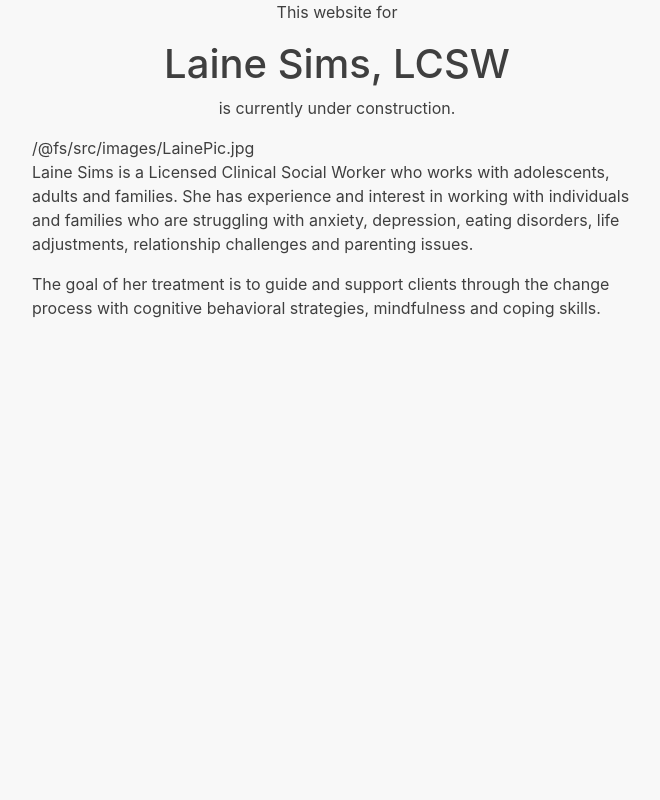
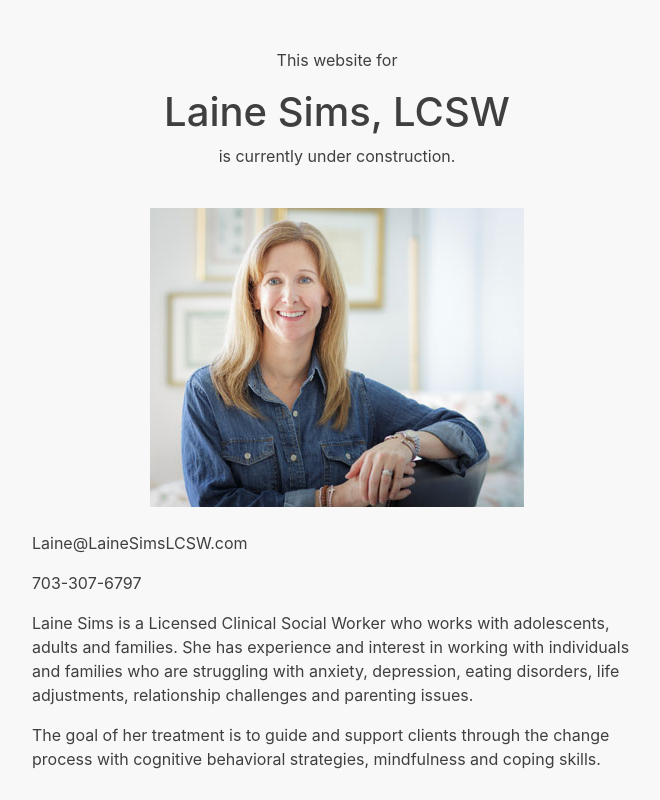
Before and after one commit to josi3006/laine-sims-lcsw, a React (Create React App) app: page / in a window 1280 px wide. Shown: the whole page, without its empty margins (303-963 px from the left). Built offline with nearby package versions, Linux system fonts and the light colour scheme.

Commit message:
Added contact info

```diff
--- a/src/App.js
+++ b/src/App.js
@@ -1,4 +1,4 @@
-import logo from './LSiconSM.png';
+import React from 'react';
 import UnderConstruction from './components/underconstruction.js';
 
 function App() {
--- a/src/components/underconstruction.js
+++ b/src/components/underconstruction.js
@@ -1,5 +1,5 @@
 import React from 'react';
-import Portrait from "../images/LainePic.jpg"
+import Portrait from "../images/LainePic.jpg";
 
 const UnderConstruction = () => {
 
@@ -16,16 +16,21 @@ const UnderConstruction = () => {
                 <div className="col"></div>
                 <div className="col-md-6">
 
-                    <div className="justify-content-center text-center align-items-center">
+                    <div className="justify-content-center text-center align-items-center mt-5">
 
                         <p>This website for</p>
 
                         <h1>Laine Sims, LCSW</h1>
 
                         <p>is currently under construction.</p>
+
+                        <img src={Portrait} className="my-4" alt="Photo of Laine" />
+
+
                     </div>
 
-                    {Portrait}
+                    <p>Laine@LaineSimsLCSW.com</p>
+                    <p>703-307-6797</p>
 
 
                     <p>Laine Sims is a Licensed Clinical Social Worker who works with adolescents, adults and families. She has experience and interest in working with individuals and families who are struggling with anxiety, depression, eating disorders, life adjustments, relationship challenges and parenting issues.</p>
```
